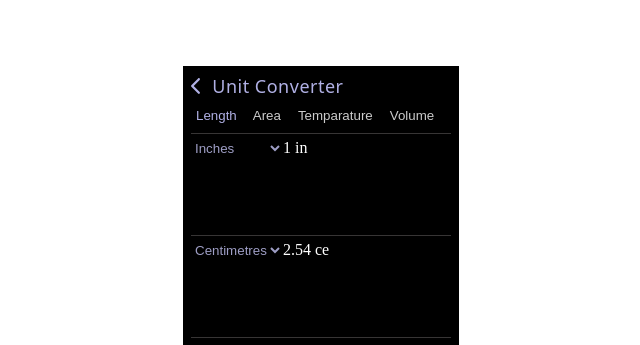
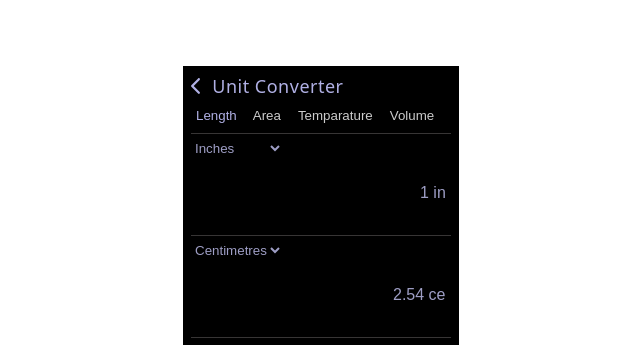
Before and after one commit to AnjumSunkesula/Calculator-App, a React (Vite) app: page / in a window 1280 px wide. Both pictures are taken after a click on the icon 578 px from the left and 268 px from the top of the page. Shown: the top 345 px of the page, without its empty margins (319-959 px from the left). Built offline with nearby package versions, Linux system fonts and the light colour scheme.

Commit message:
Added "Area" category units

```diff
--- a/src/components/ScaleConverter/scaleConverter.jsx
+++ b/src/components/ScaleConverter/scaleConverter.jsx
@@ -31,9 +31,15 @@ function ScaleConverter ({ toggleView, handleClick, display }) {
             },
         },
         Area: {
-            units: ["Square Meters", "Square Kilometers", "Acres", "Hectares"],
+            units: ["Ares", "Square Metres", "Square Centimetres", "Acres", "Hectares", "Square Feet", "Square Inches"],
             conversion: {
-
+                Ares: { SquareMetres: 100, SquareCentimetres: 1000000, Acres: 0.024, Hectares: 0.01, SquareFeet: 1076.39, SquareInches: 155000.31},
+                SquareMetres: { Ares: 0.01, SquareCentimetres: 10000, Acres: 0.00024, Hectares: 10000, SquareFeet: 10.76, SquareInches: 1550.003 },
+                SquareCentimetres: { Ares: 0.000001, SquareMetres: 0.0001, Acres: 2.471, Hectares: 1.00, SquareFeet: 0.0010, SquareInches: 0.155 },
+                Acres: { Ares: 40.4, SquareMetres: 4046.85, SquareCentimetres: 40468564.224, Hectares: 0.404, SquareFeet: 43560, SquareInches: 6272640 },
+                Hectares: { Ares: 100, SquareMetres: 10000, SquareCentimetres: 100000000, Acres: 2.47, SquareFeet: 107639.10, SquareInches: 15500031 },
+                SquareFeet: { Ares: 0.00092, SquareMetres: 0.092, SquareCentimetres: 929.03, Acres: 0.000022, Hectares: 0.0000092, SquareInches: 144 },
+                SquareInches: { Ares: 0.0000064, SquareMetres: 0.00064, SquareCentimetres: 6.4516, Acres: 1.594, Hectares: 6.451, SquareFeet: 0.006 },
             },
         },
         Temparature: {
@@ -84,7 +90,12 @@ function ScaleConverter ({ toggleView, handleClick, display }) {
     // Perform the conversion
     const performConversion = (value) => {
         const numValue = parseFloat(value) || 0;
-        const conversionFactor = categories[currentCategory].conversion[fromUnit][toUnit];
+
+        // Remove spaces from the unit names for internal use in conversion
+        const fromUnitKey = fromUnit.replace(/\s+/g, '');
+        const toUnitKey = toUnit.replace(/\s+/g, '');                               // Remove all spaces
+
+        const conversionFactor = categories[currentCategory].conversion[fromUnitKey][toUnitKey];
         return (numValue * conversionFactor).toFixed(2);
     };
 
@@ -112,7 +123,6 @@ function ScaleConverter ({ toggleView, handleClick, display }) {
                                 setCurrentCategory(category);
                                 setFromUnit(categories[category].units[0]);
                                 setToUnit(categories[category].units[1]);
-                                setInputValue("1");
                             }}
                             className={currentCategory === category ? "active" : ""}
                         >
@@ -133,7 +143,8 @@ function ScaleConverter ({ toggleView, handleClick, display }) {
                                 </option>
                             ))}
                         </select>
-                        <span>
+                        {/* if the display is empty, it falls back to the value of "1" */}
+                        <span className='ip-value'>
                             {display || "1"} {fromUnit.slice(0, 2).toLowerCase()}
                         </span>
                     </div>
@@ -148,7 +159,7 @@ function ScaleConverter ({ toggleView, handleClick, display }) {
                                 </option>
                             ))}
                         </select>
-                        <span>
+                        <span className='op-value'>
                             {performConversion(display || "1")} {toUnit.slice(0, 2).toLowerCase()}
                         </span>
                     </div>
```
